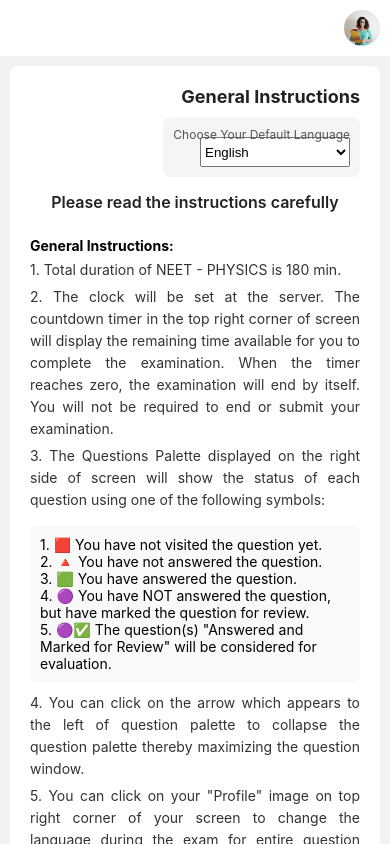
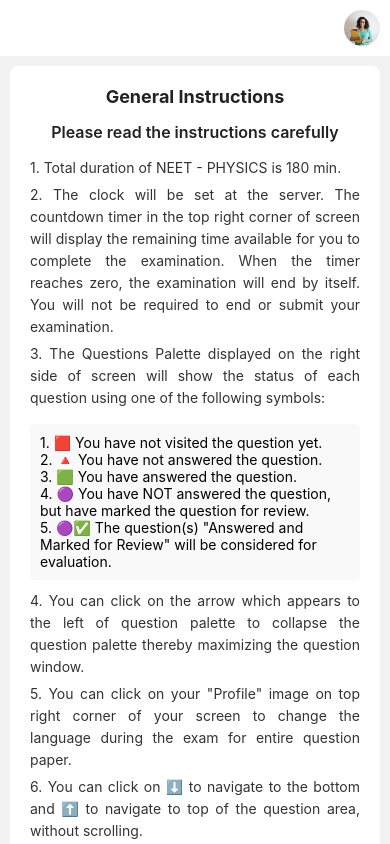
Before and after one commit to VaishnaviAnargatte24/Exam, a React Native app: screen /Instructions in a window 390 px wide. Built offline with nearby package versions, Linux system fonts and the light colour scheme.

Commit message:
changes in instructinsScreen

```diff
--- a/src/screens/Instructions/InstructionsScreen.tsx
+++ b/src/screens/Instructions/InstructionsScreen.tsx
@@ -11,7 +11,6 @@ import {
   Image,
 } from 'react-native';
 import { NativeStackScreenProps } from '@react-navigation/native-stack';
-import { Picker } from '@react-native-picker/picker';
 import ProfileImage from '../../assets/image/candidate.jpg'; // ✅ JPG import
 
 type RootStackParamList = {
@@ -23,7 +22,6 @@ type InstructionsScreenProps = NativeStackScreenProps<RootStackParamList, 'Instr
 
 const InstructionsScreen: React.FC<InstructionsScreenProps> = ({ navigation }) => {
   const [agreed, setAgreed] = useState(false);
-  const [selectedLanguage, setSelectedLanguage] = useState('English');
   const { width } = useWindowDimensions();
 
   const handleProceed = () => {
@@ -47,21 +45,9 @@ const InstructionsScreen: React.FC<InstructionsScreenProps> = ({ navigation }) =
         <View style={[styles.card, { width: cardWidth }]}>
           <View style={styles.headerRow}>
             <Text style={styles.cardTitle}>General Instructions</Text>
-            <View style={styles.languageContainer}>
-              <Text style={styles.languageLabel}>Choose Your Default Language</Text>
-              <Picker
-                selectedValue={selectedLanguage}
-                style={styles.picker}
-                onValueChange={(itemValue) => setSelectedLanguage(itemValue)}
-              >
-                <Picker.Item label="English" value="English" />
-                <Picker.Item label="Hindi" value="Hindi" />
-              </Picker>
-            </View>
           </View>
 
           <Text style={styles.subHeader}>Please read the instructions carefully</Text>
-          <Text style={styles.sectionTitle}>General Instructions:</Text>
           <Text style={styles.instructionText}>1. Total duration of NEET - PHYSICS is 180 min.</Text>
           <Text style={styles.instructionText}>
             2. The clock will be set at the server. The countdown timer in the top right corner of screen will display the remaining time available for you to complete the examination. When the timer reaches zero, the examination will end by itself. You will not be required to end or submit your examination.
@@ -161,23 +147,16 @@ const styles = StyleSheet.create({
   },
   headerRow: {
     flexDirection: 'row',
-    justifyContent: 'flex-end',
+    justifyContent: 'center',
     alignItems: 'center',
     flexWrap: 'wrap',
     gap: 10,
   },
-  cardTitle: { fontSize: 18,
+  cardTitle: {
+    fontSize: 18,
     fontWeight: 'bold',
-    color: '#222' },
-  languageContainer: {
-    alignItems: 'flex-end',
-    backgroundColor: '#f5f5f5',
-    padding: 10,
-  borderRadius: 8,
-
-   },
-  languageLabel: { fontSize: 12, color: '#555', marginBottom: -5 },
-  picker: { height: 30, width: 150 },
+    color: '#222',
+  },
   subHeader: {
     fontSize: 16,
     fontWeight: '600',
@@ -235,7 +214,6 @@ const styles = StyleSheet.create({
   },
   disabledButton: { backgroundColor: '#9e9e9e' },
   proceedButtonText: { color: '#fff', fontWeight: 'bold' },
-
 });
 
 export default InstructionsScreen;
```
